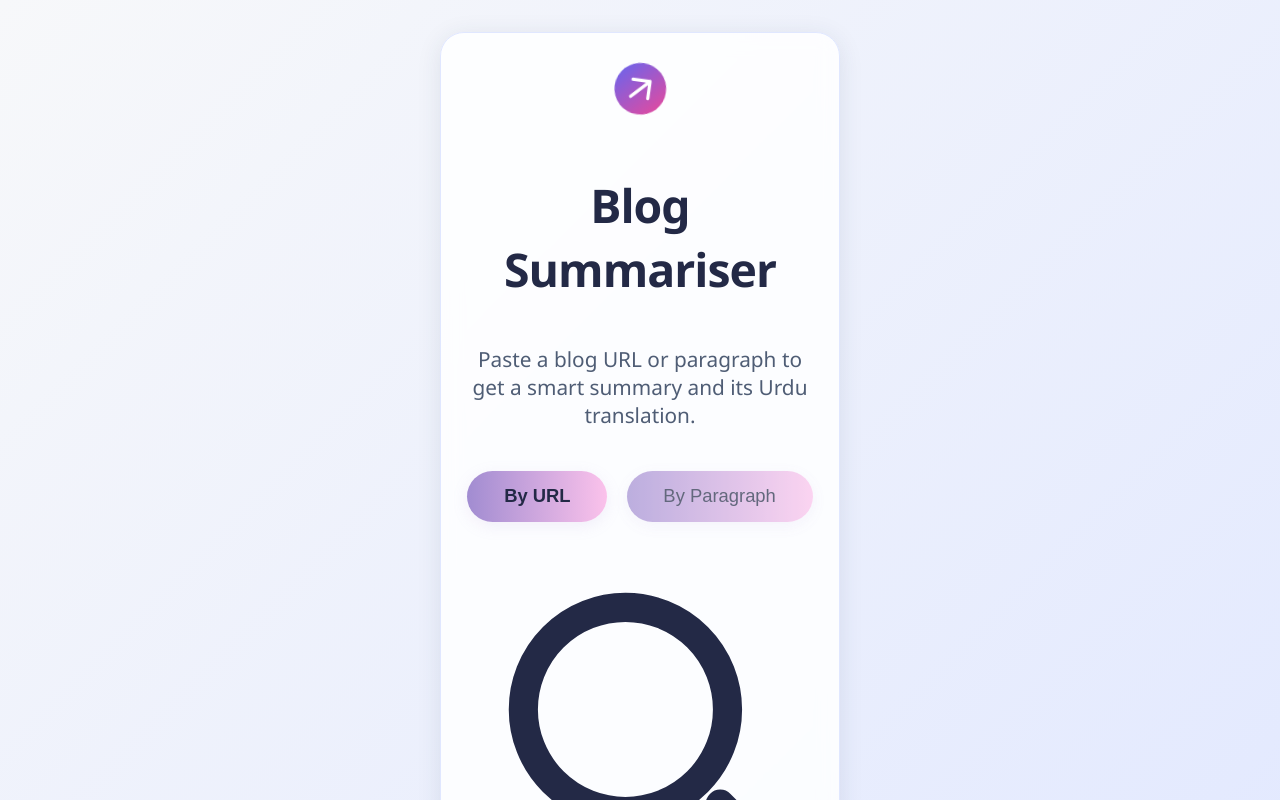
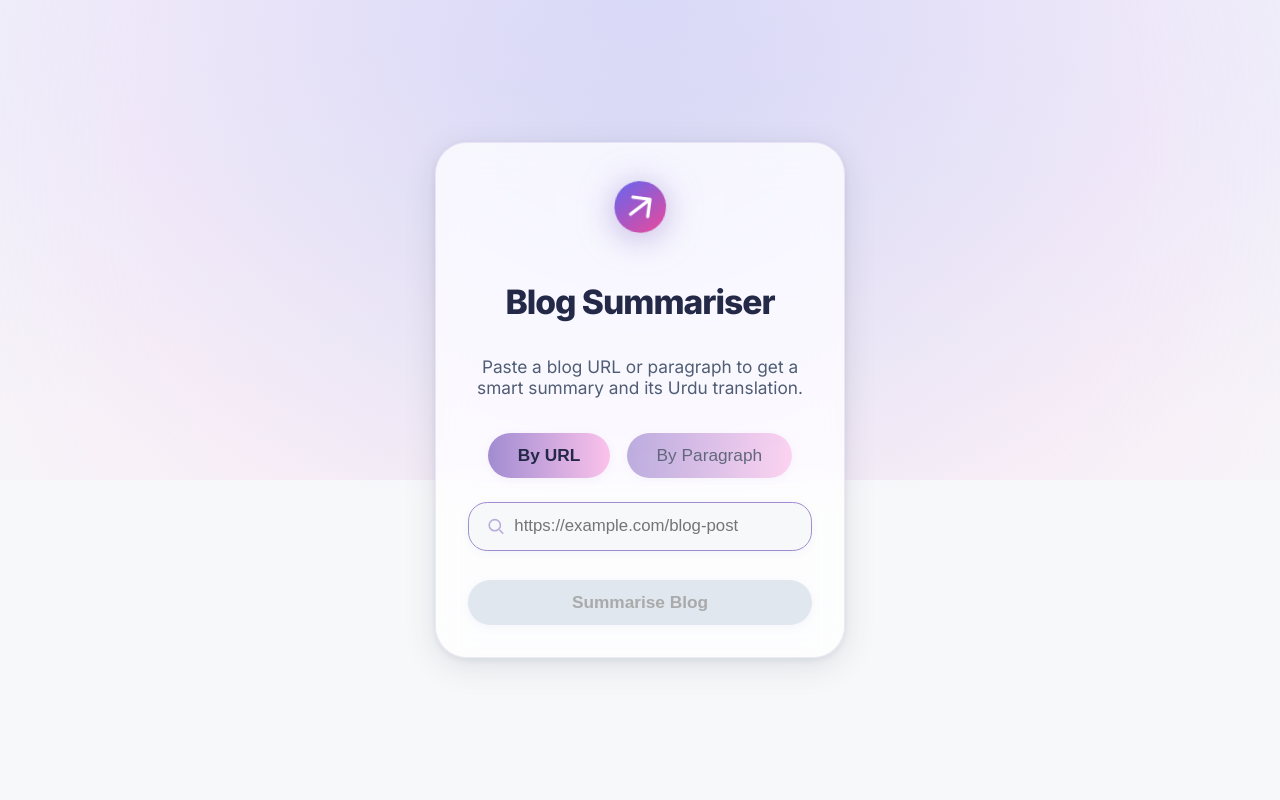
Before and after one commit to Daniyal69n/Nexium_Daniyal_Assign2, a Next.js app: page / in a window 1280 px wide. Shown: the top 800 px of the page. Built offline with nearby package versions, Linux system fonts and the light colour scheme.

Commit message:
Update globals.css

```diff
--- a/src/app/globals.css
+++ b/src/app/globals.css
@@ -1,15 +1,30 @@
-*,
-*::before,
-*::after {
+@import url('https://fonts.googleapis.com/css2?family=Inter:wght@400;600;800&display=swap');
+
+*, *::before, *::after {
   box-sizing: border-box;
 }
 
 body {
-  font-family: 'Segoe UI', Arial, sans-serif;
-  background: linear-gradient(135deg, #f7f8fa 0%, #e0e7ff 100%);
+  font-family: 'Inter', 'Segoe UI', Arial, sans-serif;
+  background: radial-gradient(ellipse 80% 60% at 50% 0%, #e0e7ff 0%, #f7f8fa 100%);
   min-height: 100vh;
   margin: 0;
   color: #232946;
+  position: relative;
+}
+
+body::before {
+  content: '';
+  position: fixed;
+  top: -20%;
+  left: 50%;
+  transform: translateX(-50%);
+  width: 120vw;
+  height: 80vh;
+  background: radial-gradient(circle, #a18cd1 0%, #fbc2eb 60%, transparent 100%);
+  opacity: 0.18;
+  z-index: 0;
+  pointer-events: none;
 }
 
 main {
@@ -18,32 +33,28 @@ main {
   flex-direction: column;
   align-items: center;
   justify-content: center;
+  position: relative;
+  z-index: 1;
 }
 
 @keyframes fadeInUp {
-  from {
-    opacity: 0;
-    transform: translateY(40px);
-  }
-  to {
-    opacity: 1;
-    transform: translateY(0);
-  }
+  from { opacity: 0; transform: translateY(40px); }
+  to { opacity: 1; transform: translateY(0); }
 }
 
 .card {
-  background: rgba(255, 255, 255, 0.85);
-  border-radius: 1.5rem;
-  box-shadow: 0 4px 24px rgba(44, 62, 80, 0.10);
-  border: 1px solid #e0e7ff;
-  padding: 2rem 1.5rem 1.5rem 1.5rem;
-  max-width: 400px;
+  background: rgba(255, 255, 255, 0.75);
+  border-radius: 2rem;
+  box-shadow: 0 8px 32px rgba(44, 62, 80, 0.13), 0 2px 8px rgba(44, 62, 80, 0.08);
+  border: 1.5px solid rgba(161, 140, 209, 0.18);
+  padding: 2.5rem 2rem 2rem 2rem;
+  max-width: 410px;
   width: 100%;
   margin: 2rem auto;
   display: flex;
   flex-direction: column;
   align-items: center;
-  backdrop-filter: blur(10px) saturate(160%);
+  backdrop-filter: blur(18px) saturate(180%);
   animation: fadeInUp 0.8s cubic-bezier(0.23, 1, 0.32, 1);
   transition: box-shadow 0.2s, border 0.2s, background 0.2s;
 }
@@ -55,6 +66,7 @@ main {
 
 .logo-anim {
   animation: logoPop 1.2s cubic-bezier(0.23, 1, 0.32, 1) infinite alternate;
+  filter: drop-shadow(0 4px 16px #a18cd1aa);
 }
 @keyframes logoPop {
   from { transform: scale(1) rotate(-8deg); }
@@ -62,8 +74,8 @@ main {
 }
 
 h1 {
-  font-size: 2.9rem;
-  font-weight: 900;
+  font-size: 2.1rem;
+  font-weight: 800;
   margin-bottom: 0.5em;
   color: #232946;
   letter-spacing: -1px;
@@ -71,7 +83,7 @@ h1 {
 }
 
 p {
-  font-size: 1.3rem;
+  font-size: 1.08rem;
   margin-bottom: 2em;
   color: #4f5d75;
   text-align: center;
@@ -79,27 +91,27 @@ p {
 
 .button-group {
   display: flex;
-  gap: 1.2rem;
-  margin-bottom: 1.7rem;
+  gap: 1.1rem;
+  margin-bottom: 1.5rem;
 }
 
 button {
-  font-size: 1.15rem;
-  padding: 0.8em 2em;
-  border-radius: 1.5em;
+  font-size: 1.08rem;
+  padding: 0.7em 1.7em;
+  border-radius: 2em;
   border: none;
   background: linear-gradient(90deg, #a18cd1 0%, #fbc2eb 100%);
   color: #232946;
   font-weight: 700;
   cursor: pointer;
-  box-shadow: 0 4px 16px rgba(161, 140, 209, 0.13);
+  box-shadow: 0 2px 8px rgba(161, 140, 209, 0.10);
   transition: background 0.2s, transform 0.2s, box-shadow 0.2s;
   position: relative;
   z-index: 1;
 }
 button:hover:not(:disabled) {
   background: linear-gradient(90deg, #fbc2eb 0%, #a18cd1 100%);
-  transform: translateY(-3px) scale(1.06);
+  transform: translateY(-2px) scale(1.04);
   box-shadow: 0 8px 32px rgba(161, 140, 209, 0.18);
 }
 button:disabled {
@@ -108,19 +120,34 @@ button:disabled {
   cursor: not-allowed;
 }
 
+.input-group {
+  width: 100%;
+  position: relative;
+  margin-bottom: 1.3em;
+}
+.input-group svg {
+  position: absolute;
+  left: 1.1em;
+  top: 50%;
+  transform: translateY(-50%);
+  width: 1.2em;
+  height: 1.2em;
+  color: #a18cd1;
+  opacity: 0.7;
+}
 input[type="url"], textarea {
   width: 100%;
   max-width: 100%;
   font-size: 1.05rem;
-  padding: 0.8em 1em;
-  border-radius: 1rem;
+  padding: 0.8em 1em 0.8em 2.7em;
+  border-radius: 1.2rem;
   border: 1.5px solid #a18cd1;
   background: #f7f8fa;
-  margin-bottom: 1.3em;
   color: #232946;
   transition: border 0.2s, box-shadow 0.2s;
   box-shadow: 0 2px 8px rgba(44, 62, 80, 0.06);
   outline: none;
+  margin-bottom: 0;
 }
 input[type="url"]:focus, textarea:focus {
   border: 1.5px solid #a18cd1;
@@ -131,20 +158,21 @@ input[type="url"]:focus, textarea:focus {
 textarea {
   min-height: 110px;
   resize: vertical;
+  padding-left: 1em;
 }
 
 .summary-card {
   background: linear-gradient(135deg, #e0e7ff 0%, #fbc2eb 100%);
-  border-radius: 1.7rem;
-  padding: 1.7rem;
-  margin-top: 2.2rem;
+  border-radius: 1.5rem;
+  padding: 1.3rem;
+  margin-top: 2rem;
   box-shadow: 0 4px 18px rgba(161, 140, 209, 0.13);
 }
 
 footer {
-  margin-top: 2.5rem;
+  margin-top: 2.2rem;
   color: #7b8794;
-  font-size: 1.05rem;
+  font-size: 1.02rem;
   text-align: center;
   width: 100%;
 }
@@ -156,17 +184,22 @@ footer {
     width: 98vw;
   }
   h1 {
-    font-size: 1.2rem;
+    font-size: 1.1rem;
   }
   p {
-    font-size: 0.95rem;
+    font-size: 0.93rem;
   }
   .button-group button {
-    font-size: 0.95rem;
-    padding: 0.6em 0.9em;
+    font-size: 0.93rem;
+    padding: 0.6em 1em;
+  }
+  .input-group svg {
+    left: 0.7em;
+    width: 1em;
+    height: 1em;
   }
   input[type="url"], textarea {
-    font-size: 0.95rem;
-    padding: 0.6em 0.7em;
+    font-size: 0.93rem;
+    padding: 0.7em 0.7em 0.7em 2.2em;
   }
 }
```
